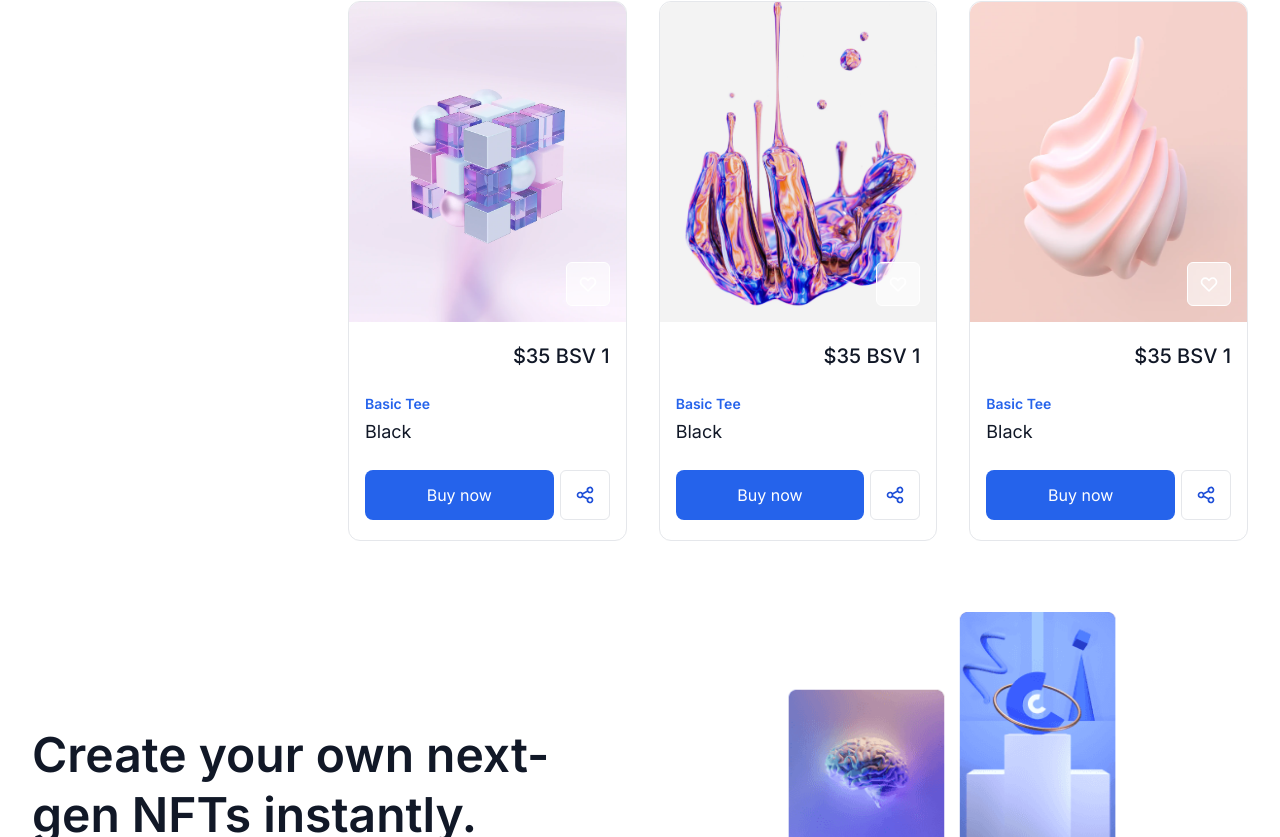
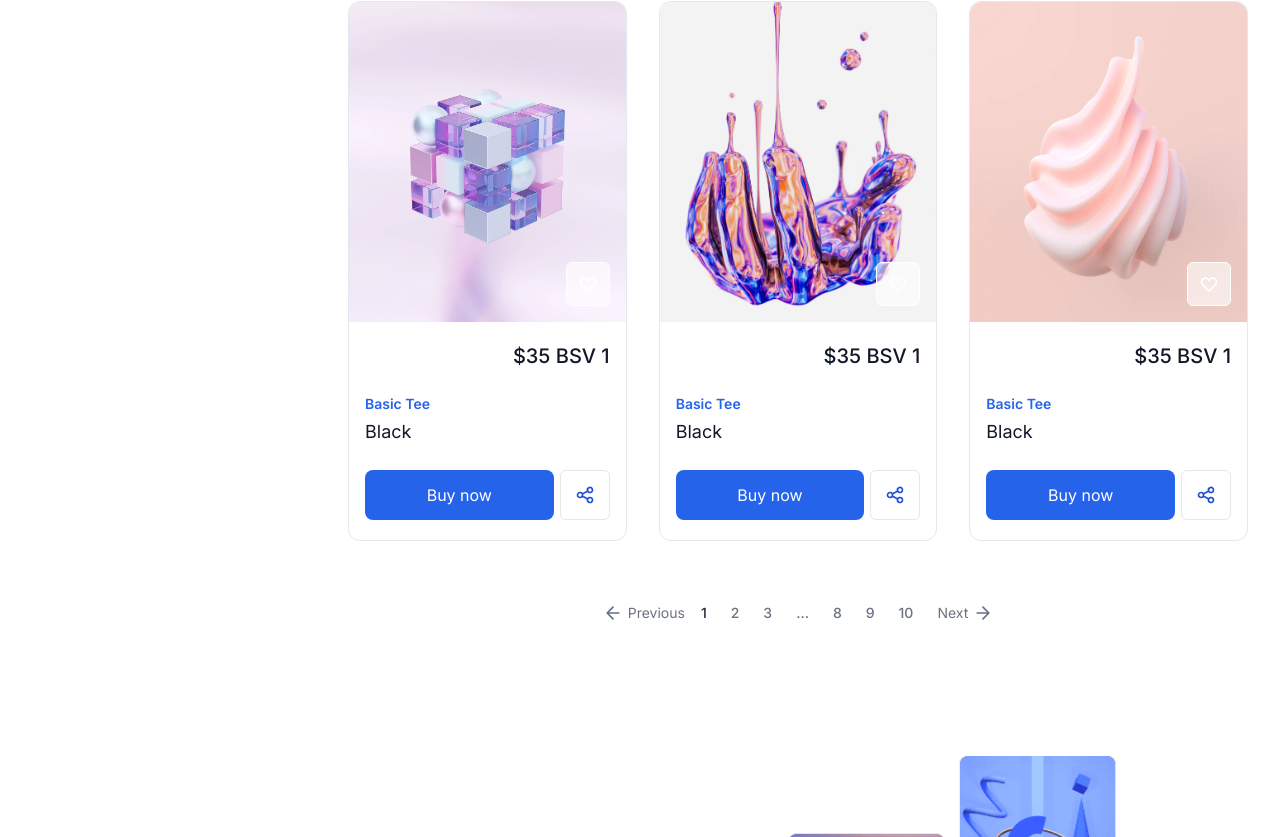
Before and after one commit to vaionex/openft, a Next.js app: page /discover in a window 1280 px wide. Shown: the part 1073-1910 px from the top of the page. Built offline with nearby package versions, Linux system fonts and the light colour scheme; no server answers.

Commit message:
pagination component addded below product listing

```diff
--- /dev/null
+++ b/src/components/common/icons/arrow-icon.js
@@ -0,0 +1,39 @@
+import React from 'react'
+
+const SvgArrowIcon = ({ direction = 'right' }) => {
+  return direction === 'left' ? (
+    <svg
+      width="14"
+      height="14"
+      viewBox="0 0 14 14"
+      fill="none"
+      xmlns="http://www.w3.org/2000/svg"
+    >
+      <path
+        d="M12.8334 7.00008H1.16675M1.16675 7.00008L7.00008 12.8334M1.16675 7.00008L7.00008 1.16675"
+        stroke="#667085"
+        stroke-width="1.66667"
+        stroke-linecap="round"
+        stroke-linejoin="round"
+      />
+    </svg>
+  ) : (
+    <svg
+      width="14"
+      height="14"
+      viewBox="0 0 14 14"
+      fill="none"
+      xmlns="http://www.w3.org/2000/svg"
+    >
+      <path
+        d="M1.1665 7.00008H12.8332M12.8332 7.00008L6.99984 1.16675M12.8332 7.00008L6.99984 12.8334"
+        stroke="#667085"
+        stroke-width="1.66667"
+        stroke-linecap="round"
+        stroke-linejoin="round"
+      />
+    </svg>
+  )
+}
+
+export default SvgArrowIcon
--- a/src/components/pages-partials/discover/filter/index.js
+++ b/src/components/pages-partials/discover/filter/index.js
@@ -3,7 +3,7 @@ import React from 'react'
 const FilterSection = () => {
   return (
     <div className="mb-4 flex flex-col gap-4">
-      <div className="border rounded-lg bg-blue-25 border-blue-100 p-4 flex gap-4">
+      <div className="border rounded-lg bg-blue-25 border-blue-100 p-4 flex flex-col gap-4">
         <button className="bg-blue-500 rounded-lg text-white w-full p-2">
           Buy now
         </button>
@@ -17,7 +17,7 @@ const FilterSection = () => {
             id="simple-search"
             class="border rounded-lg border-gray-300 text-gray-500 text-sm rounded-lgblock w-full p-2.5"
             placeholder="Any price"
-          />{' '}
+          />
           <input
             type="text"
             id="simple-search"
--- a/src/components/pages-partials/discover/products-listing/index.js
+++ b/src/components/pages-partials/discover/products-listing/index.js
@@ -1,3 +1,4 @@
+import Pagination from '@/components/shared/pagination'
 import ProductsList from '@/components/shared/products-list'
 import Searchbar from '@/components/shared/searchbar'
 import React from 'react'
@@ -77,6 +78,7 @@ const ProductsListingSection = () => {
         </div>
         <div className="md:w-2/3 lg:w-3/4">
           <ProductsList products={products} />
+          <Pagination />
         </div>
       </div>
     </div>
--- /dev/null
+++ b/src/components/shared/pagination/index.js
@@ -0,0 +1,49 @@
+import SvgArrowIcon from '@/components/common/icons/arrow-icon'
+import React from 'react'
+
+const Pagination = () => {
+  return (
+    <div class="flex flex-col items-center my-12  text-sm">
+      <div class="flex text-gray-500">
+        <div class="h-12 mr-2 flex justify-center items-center rounded-full  cursor-pointer">
+          <div class="flex items-center gap-2">
+            <SvgArrowIcon direction="left" />
+            <span>Previous</span>
+          </div>
+        </div>
+        <div class="hidden md:flex h-12 font-medium rounded-full items-center">
+          <span className="h-12 mr-2 flex justify-center items-center rounded-full  cursor-pointer p-2 text-gray-800">
+            1
+          </span>
+          <span className="h-12 mr-2 flex justify-center items-center rounded-full  cursor-pointer p-2 text-gray-500">
+            2
+          </span>
+          <span className="h-12 mr-2 flex justify-center items-center rounded-full  cursor-pointer p-2 text-gray-500">
+            3
+          </span>
+          <span className="h-12 mr-2 flex justify-center items-center rounded-full  cursor-pointer p-2 text-gray-500">
+            ...
+          </span>
+          <span className="h-12 mr-2 flex justify-center items-center rounded-full  cursor-pointer p-2 text-gray-500">
+            8
+          </span>
+          <span className="h-12 mr-2 flex justify-center items-center rounded-full  cursor-pointer p-2 text-gray-500">
+            9
+          </span>
+          <span className="h-12 mr-2 flex justify-center items-center rounded-full  cursor-pointer p-2 text-gray-500">
+            10
+          </span>
+        </div>
+        <div class="h-12 ml-2 flex justify-center items-center rounded-full  cursor-pointer">
+          <div class="flex items-center gap-2">
+            <span>Next</span>
+
+            <SvgArrowIcon direction="right" />
+          </div>
+        </div>
+      </div>
+    </div>
+  )
+}
+
+export default Pagination
--- a/src/components/shared/products-list/index.js
+++ b/src/components/shared/products-list/index.js
@@ -1,12 +1,15 @@
+import SvgArrowIcon from '@/components/common/icons/arrow-icon'
 import React from 'react'
 import ProductCard from '../product'
 
 const ProductsList = ({ products }) => {
   return (
-    <div className="grid grid-cols-1 md:grid-cols-2 lg:grid-cols-3 gap-8">
-      {products.map((item) => (
-        <ProductCard key={item.id} data={item} />
-      ))}
+    <div>
+      <div className="grid grid-cols-1 md:grid-cols-2 lg:grid-cols-3 gap-8">
+        {products.map((item) => (
+          <ProductCard key={item.id} data={item} />
+        ))}
+      </div>
     </div>
   )
 }
```
